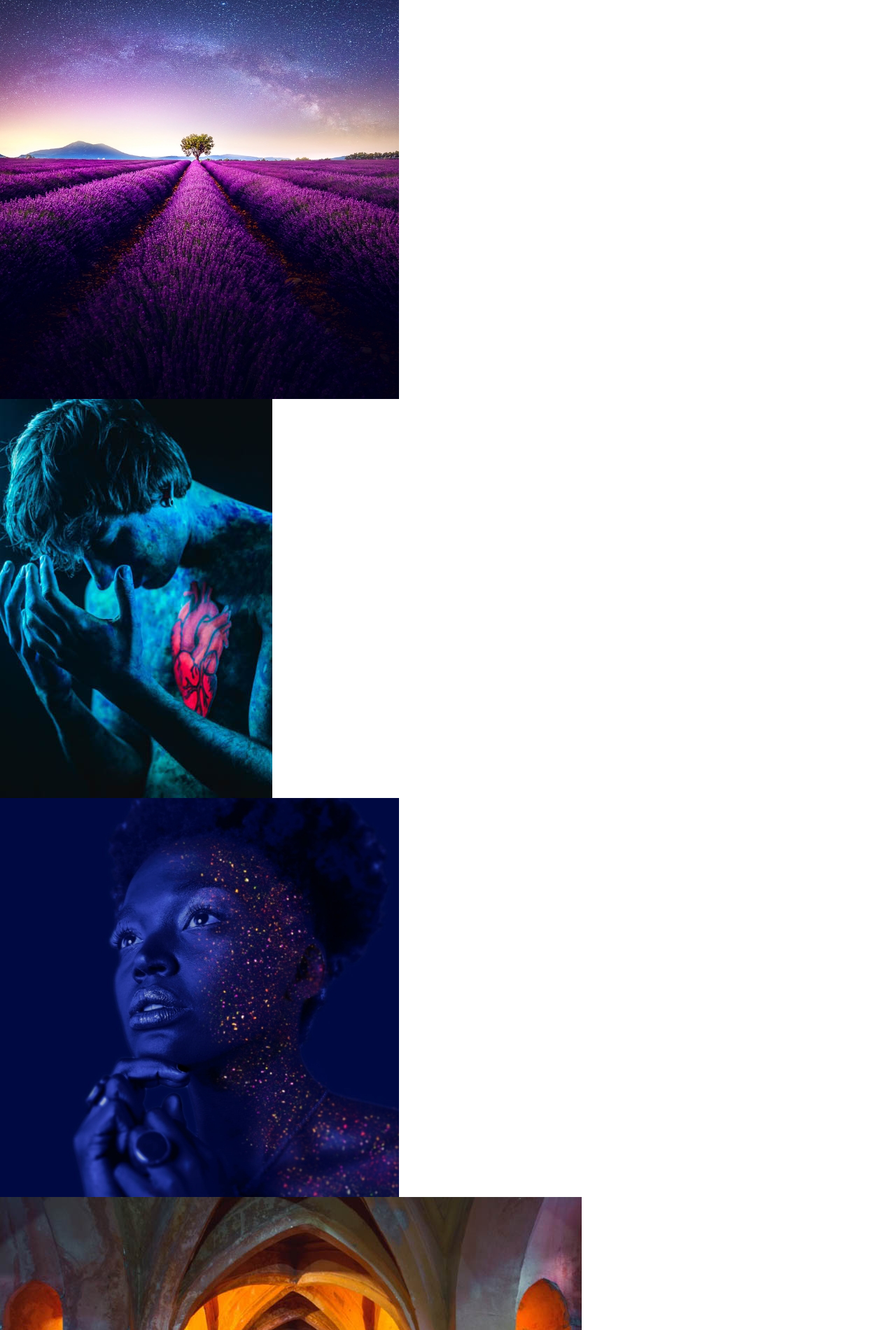
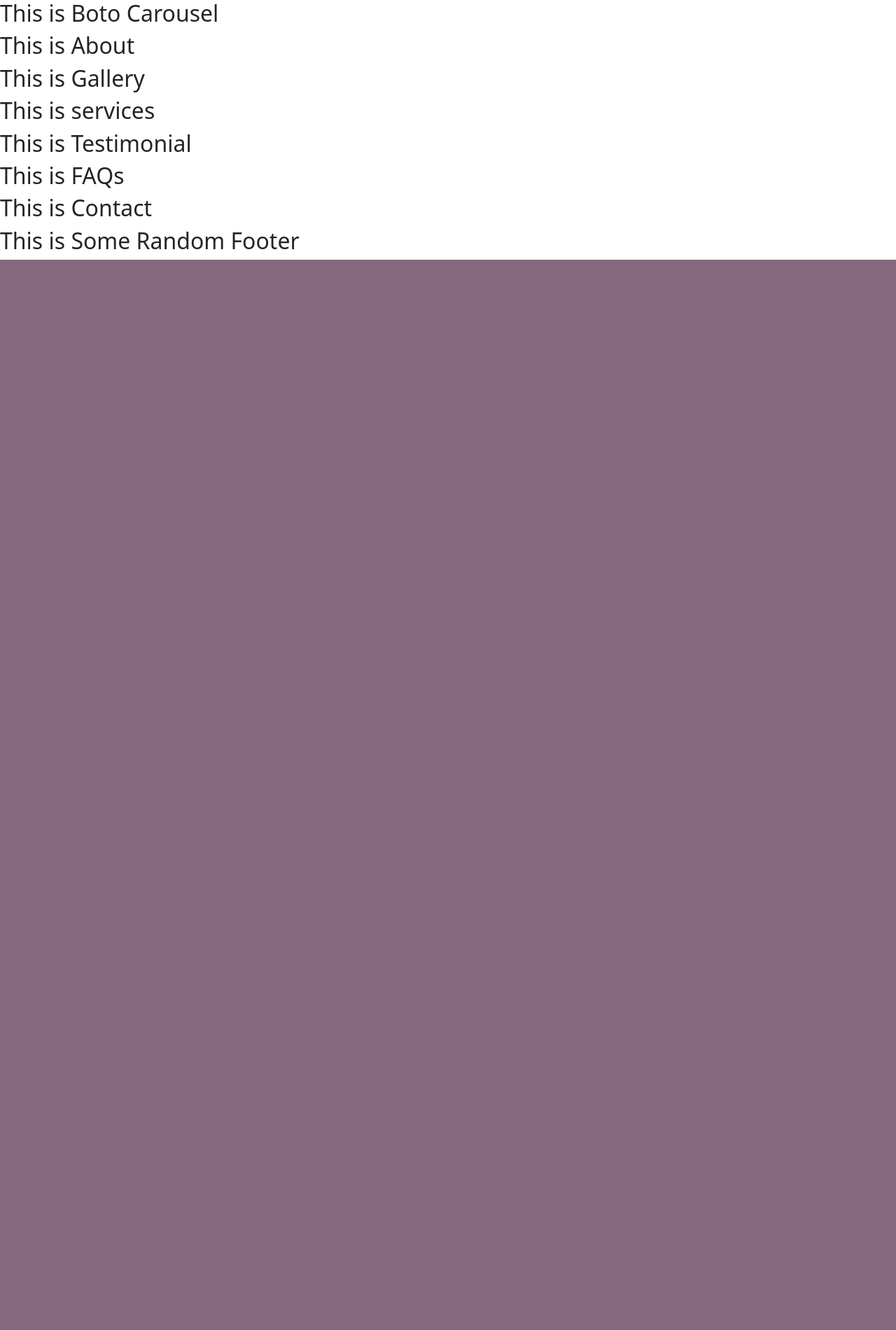
Before and after one commit to semikolan-dev/truvision-website, a Flask app: page / in a window 1280 px wide. Shown: the part 800-2700 px from the top of the page at 70% size. After the commit the page ends 1171 px from the top, so only its background shows below. Run offline with Flask 2, Linux system fonts and the light colour scheme; some libraries are stand-ins or nearby versions.

Commit message:
Code Structure Improved

```diff
--- a/static/assets/css/style.css
+++ b/static/assets/css/style.css
@@ -1,13 +1,6 @@
 /* Your Style here. */
 
 @import url('https://fonts.googleapis.com/css2?family=Philosopher&display=swap');
-
-*{
-   margin: 0;
-   padding: 0;
-   box-sizing: border-box;
-}
-
 
 /* ----------------------------------- */
 /* ------- Root Vartiables ----------- */
@@ -27,6 +20,18 @@
 /* ----------------------------------- */
 /* ------ End Root Vartiables -------- */
 /* ----------------------------------- */
+
+*{
+  margin: 0;
+  padding: 0;
+  box-sizing: border-box;
+}
+
+body{
+  background: var(--palatinatepurple);
+ overflow-x:hidden;
+   }
+
 /* ----------------------------------- */
 /* ------- Custom ScrollBar CSS ------ */
 /* ----------------------------------- */
--- a/templates/index.html
+++ b/templates/index.html
@@ -2,102 +2,15 @@
 {% extends "layout/app.html" %}
 {% block body %}
 
-
-<style>
-body{
-overflow-x:hidden;
-}
-   .videocontainer{
-      position: relative;
-  width: 100vw;
-  height: 100vh;
-  overflow: hidden;
-   }
-video {
-  width: 100%;
-  height: 100%;
-  object-fit: cover;
-  position: absolute;
-  top: 0;
-  left: 0;
-  z-index: -1;
-}
-.videomask{
-
-  width: 100%;
-  height: 100%;
-  background: var(--palatinatepurple);
-  opacity: 0.4;
-  position: absolute;
-  top: 0;
-  left: 0;
-  z-index: -1;
-}
-.videocontent{
-   opacity: 0.7;
-  width: 100%;
-  height: 100%;
-  font-size:6em;
-  display: flex;
-  align-items: center;
-  justify-content: center;
-  /*position: absolute;*/
-  color:white;
-  top: 0;
-  left: 0;
-  z-index: -1;
-}
-.centerlogo{
-max-width:300px;
-position: fixed;
-top:47%;
-}
-.leftul{
-  margin-right: 90px;
-}
-.rightul{
-  margin-left: 90px;
-}
-</style>
-
-{% set video = [
-   "https://www.theweddingfilmer.com/video/home/JpKuWIk34BXwMvCmCqTWykdtZRNiiPcqy7NApyyF.mp4?v=3",
-   "https://www.theweddingfilmer.com/media/09_Rituals.mp4?v=3",
-   "https://www.theweddingfilmer.com/media/01_Beach.mp4",
-   "https://www.theweddingfilmer.com/media/03_Fireworks.mp4?v=3"
-
-   ] %}
-<div class="videocontainer">
-<video poster="screenshot.jpg" autoplay playsinline muted loop>
-      <!-- <source src="https://file-examples-com.github.io/uploads/2020/03/file_example_WEBM_1280_3_6MB.webm" type="video/webm"> -->
-      <source src="{{ video[ range(video|length)|random ] }}" type="video/mp4">
-    </video>
-    <div class="videomask"></div>
-    <div class="videocontent">
-      <img src="{{ url_for('static', filename='assets/images/logowhite.png') }}" id="logoimg"  class="centerlogo" alt="">
-    </div>
+{% include 'sections/videocontainer.html' %}
+{% include 'sections/botocarousel.html' %}
+{% include 'sections/homeabout.html' %}
+{% include 'sections/homegallery.html' %}
+{% include 'sections/homeservices.html' %}
+{% include 'sections/testimonial.html' %}
+{% include 'sections/homefaqs.html' %}
+{% include 'sections/homecontact.html' %}
 
 
-   </div>
 
-<script type="text/javascript">
-  window.onscroll = function() {scrollFunction()};
-
-function scrollFunction() {
-  if(document.documentElement.scrollTop < 500 ){
-  var logowidth = 300 - (document.documentElement.scrollTop/2);
-  var logotop = 50 - (document.documentElement.scrollTop/8);
-  var margin = document.documentElement.scrollTop* (90/300)
-  logowidth = logowidth<100 ? 100 : logowidth;
-  logotop = logotop<0 ? 0 : logotop;
-  margin = margin>90 ? 90 : margin;
-   document.getElementById("logoimg").style.width = logowidth + "px";
-   document.getElementById("logoimg").style.top = logotop + "%";
-   document.getElementsByClassName('leftul')[0].style.marginRight =  margin + 'px';
-   document.getElementsByClassName('rightul')[0].style.marginLeft =  margin + 'px';
-    //console.log(document.getElementById("logoimg").style.width);
-    console.log(margin);
-  }
-}
-</script>
 {% endblock %}
--- a/templates/partials/footer.html
+++ b/templates/partials/footer.html
@@ -1,83 +1 @@
-<!DOCTYPE html>
-<html lang="en">
-<head>
-    <meta charset="UTF-8">
-    <meta http-equiv="X-UA-Compatible" content="IE=edge">
-    <meta name="viewport" content="width=device-width, initial-scale=1.0">
-    <title>Document</title>
-</head>
-<body>
-
-    <!-- Hero Section -->
-	<section class="hero__section">
-		<div class="hero-slider">
-			<div class="slide-item">
-				<a class="fresco" href="img/hero-slider/1.jpg" data-fresco-group="projects">
-					<img src="img/hero-slider/1.jpg" alt="">
-				</a>
-			</div>
-			<div class="slide-item">
-				<a class="fresco" href="img/hero-slider/2.jpg" data-fresco-group="projects">
-					<img src="img/hero-slider/2.jpg" alt="">
-					</a>
-			</div>
-			<div class="slide-item">
-				<a class="fresco" href="img/hero-slider/3.jpg" data-fresco-group="projects">
-					<img src="img/hero-slider/3.jpg" alt="">
-				</a>
-			</div>
-			<div class="slide-item">
-				<a class="fresco" href="img/hero-slider/4.jpg" data-fresco-group="projects">
-					<img src="img/hero-slider/4.jpg" alt="">
-				</a>
-			</div>
-			<div class="slide-item">
-				<a class="fresco" href="img/hero-slider/5.jpg" data-fresco-group="projects">
-					<img src="img/hero-slider/5.jpg" alt="">
-				</a>
-			</div>
-			<div class="slide-item">
-				<a class="fresco" href="img/hero-slider/6.jpg" data-fresco-group="projects">
-					<img src="img/hero-slider/6.jpg" alt="">
-				</a>
-			</div>
-			<div class="slide-item">
-				<a class="fresco" href="img/hero-slider/7.jpg" data-fresco-group="projects">
-					<img src="img/hero-slider/7.jpg" alt="">
-				</a>
-			</div>
-		</div>
-		<div class="hero-text-slider">
-			<div class="text-item">
-				<h2>Nature</h2>
-				<p>Photography</p>
-			</div>
-			<div class="text-item">
-				<h2>Red Heartbeat</h2>
-				<p>Photography</p>
-			</div>
-			<div class="text-item">
-				<h2>Blue Dreem</h2>
-				<p>Photography</p>
-			</div>
-			<div class="text-item">
-				<h2>Christian Church</h2>
-				<p>Photography</p>
-			</div>
-			<div class="text-item">
-				<h2>Red Darkness</h2>
-				<p>Photography</p>
-			</div>
-			<div class="text-item">
-				<h2>Beauty with Brain</h2>
-				<p>Photography</p>
-			</div>
-			<div class="text-item">
-				<h2>Remarkable</h2>
-				<p>Photography</p>
-			</div>
-		</div>
-	</section>
-	<!-- Hero Section end -->
-</body>
-</html>
+<h2>This is Some Random Footer</h2>
--- a/templates/partials/header.html
+++ b/templates/partials/header.html
@@ -9,6 +9,7 @@
    nav{
       margin:auto;
     width: fit-content;
+    width: -moz-fit-content;
    }
    nav ul li{
   list-style-type: none;
@@ -24,6 +25,12 @@
    nav ul{
       display: inline;
       padding: 0;
+   }
+   .leftul{
+     margin-right: 90px;
+   }
+   .rightul{
+     margin-left: 90px;
    }
 </style>
 
--- /dev/null
+++ b/templates/sections/botocarousel.html
@@ -0,0 +1 @@
+<h2>This is Boto Carousel</h2>
--- /dev/null
+++ b/templates/sections/homeabout.html
@@ -0,0 +1 @@
+<h2>This is About</h2>
--- /dev/null
+++ b/templates/sections/homecontact.html
@@ -0,0 +1 @@
+<h2>This is Contact</h2>
--- /dev/null
+++ b/templates/sections/homefaqs.html
@@ -0,0 +1 @@
+<h2>This is FAQs</h2>
--- /dev/null
+++ b/templates/sections/homegallery.html
@@ -0,0 +1,3 @@
+<h2>This is Gallery
+
+</h2>
--- /dev/null
+++ b/templates/sections/homeservices.html
@@ -0,0 +1 @@
+<h2>This is services</h2>
--- /dev/null
+++ b/templates/sections/testimonial.html
@@ -0,0 +1 @@
+<h2>This is Testimonial</h2>
--- /dev/null
+++ b/templates/sections/videocontainer.html
@@ -0,0 +1,88 @@
+<style>
+    .videocontainer{
+        position: relative;
+    width: 100vw;
+    height: 100vh;
+    overflow: hidden;
+     }
+  video {
+    width: 100%;
+    height: 100%;
+    object-fit: cover;
+    position: absolute;
+    top: 0;
+    left: 0;
+    z-index: -1;
+  }
+  .videomask{
+
+    width: 100%;
+    height: 100%;
+    background: var(--palatinatepurple);
+    opacity: 0.4;
+    position: absolute;
+    top: 0;
+    left: 0;
+    z-index: -1;
+  }
+  .videocontent{
+     opacity: 0.7;
+    width: 100%;
+    height: 100%;
+    font-size:6em;
+    display: flex;
+    align-items: center;
+    justify-content: center;
+    /*position: absolute;*/
+    color:white;
+    top: 0;
+    left: 0;
+    z-index: -1;
+  }
+  .centerlogo{
+  max-width:300px;
+  position: fixed;
+  top:47%;
+  }
+</style>
+
+{% set video = [
+    "https://www.theweddingfilmer.com/video/home/JpKuWIk34BXwMvCmCqTWykdtZRNiiPcqy7NApyyF.mp4?v=3",
+    "https://www.theweddingfilmer.com/media/09_Rituals.mp4?v=3",
+    "https://www.theweddingfilmer.com/media/01_Beach.mp4",
+    "https://www.theweddingfilmer.com/media/03_Fireworks.mp4?v=3"
+
+    ] %}
+ <div class="videocontainer">
+ <video poster="screenshot.jpg" autoplay playsinline muted loop>
+       <!-- <source src="https://file-examples-com.github.io/uploads/2020/03/file_example_WEBM_1280_3_6MB.webm" type="video/webm"> -->
+       <source src="{{ video[ range(video|length)|random ] }}" type="video/mp4">
+     </video>
+     <div class="videomask"></div>
+     <div class="videocontent">
+       <img src="{{ url_for('static', filename='assets/images/logowhite.png') }}" id="logoimg"  class="centerlogo" alt="">
+     </div>
+
+
+    </div>
+
+ <script type="text/javascript">
+   window.onscroll = function() {scrollFunction()};
+
+ function scrollFunction() {
+   if(document.documentElement.scrollTop < 500 ){
+   var logowidth = 300 - (document.documentElement.scrollTop/2);
+   var logotop = 50 - (document.documentElement.scrollTop/8);
+   var margin = document.documentElement.scrollTop* (90/300)
+   logowidth = logowidth<100 ? 100 : logowidth;
+   logotop = logotop<0 ? 0 : logotop;
+   margin = margin>90 ? 90 : margin;
+    document.getElementById("logoimg").style.width = logowidth + "px";
+    document.getElementById("logoimg").style.top = logotop + "%";
+    document.getElementsByClassName('leftul')[0].style.marginRight =  margin + 'px';
+    document.getElementsByClassName('rightul')[0].style.marginLeft =  margin + 'px';
+     //console.log(document.getElementById("logoimg").style.width);
+     console.log(margin);
+   }
+ }
+ </script>
```
